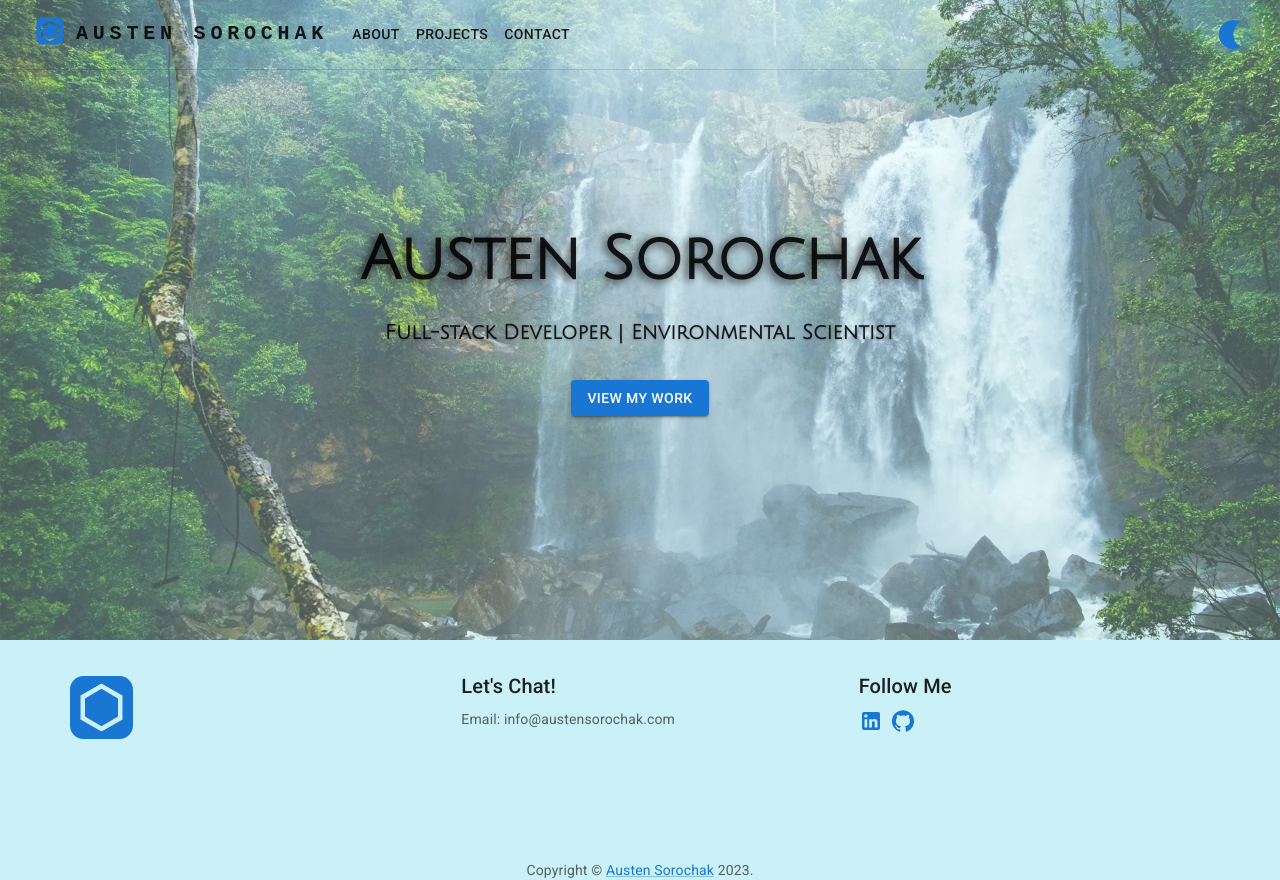
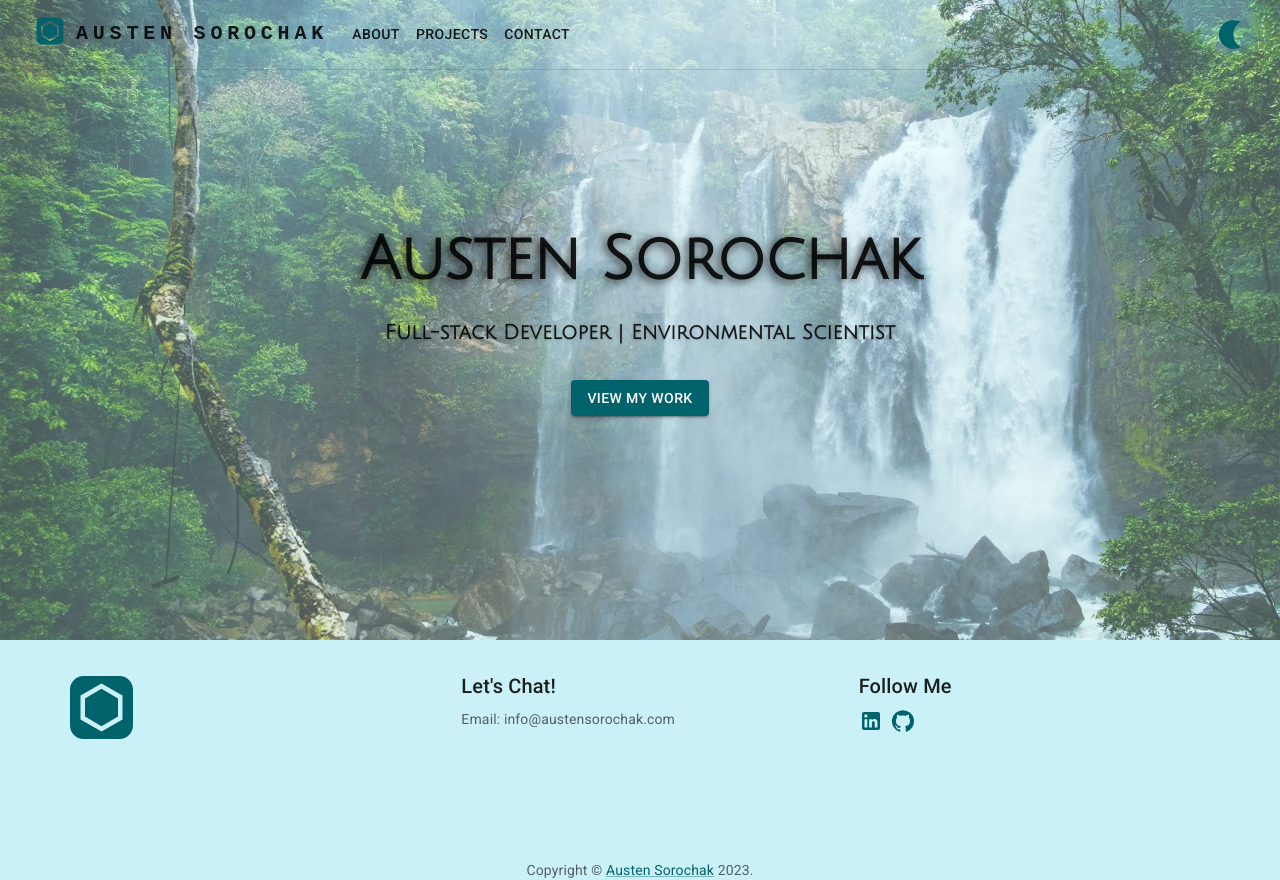
Before and after one commit to sorochak/portfolio-website, a React (Create React App) app: page / in a window 1280 px wide. Built offline with nearby package versions, Linux system fonts and the light colour scheme.

Commit message:
darkmode looks good

```diff
--- a/src/components/BaseView.jsx
+++ b/src/components/BaseView.jsx
@@ -6,6 +6,7 @@ import { Box } from "@mui/material";
 import Header from "./Header";
 import Footer from "./Footer";
 import BaseRouter from "./BaseRouter";
+import { green } from "@mui/material/colors";
 
 export const ColorModeContext = createContext({ toggleColorMode: () => {} });
 
@@ -23,11 +24,17 @@ const BaseView = ({ children }) => {
       mode,
       ...(mode === "light"
         ? {
+            primary: {
+              main: "#00626B",
+            },
             background: {
               default: "#CAF0F8", // Light mode background color
             },
           }
         : {
+            primary: {
+              main: "#67D7CA",
+            },
             background: {
               default: "#211E1E", // Dark mode background color
             },
```
